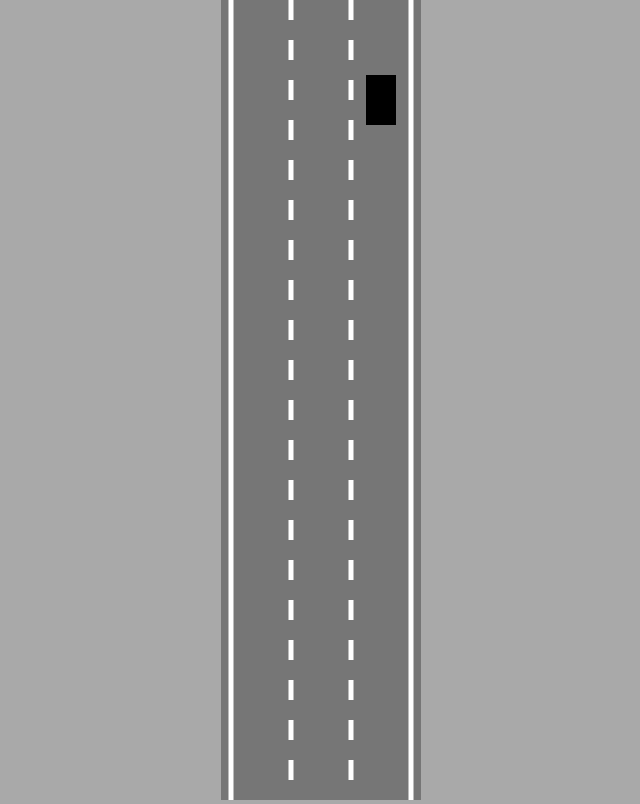
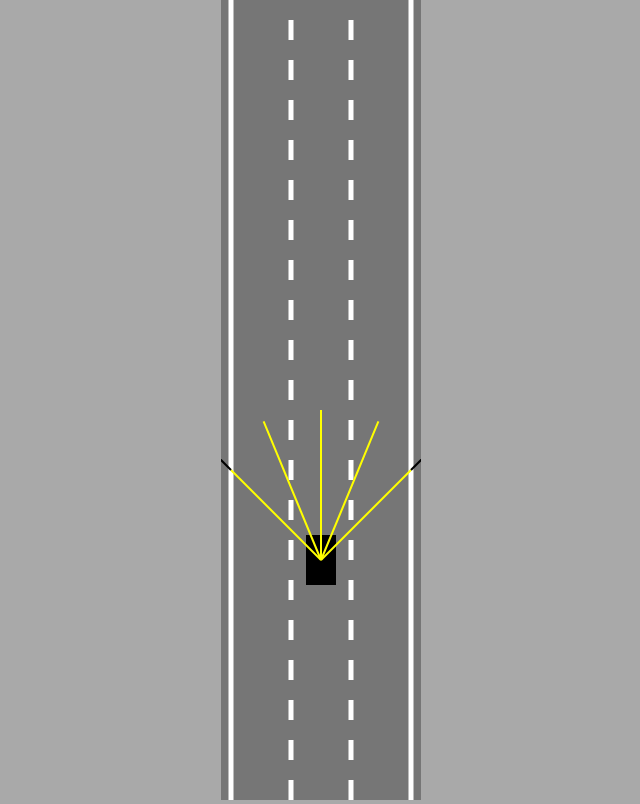
Before and after one commit to GautamKandula/AutoCar, a plain HTML site: page index.html in a window 1280 px wide. Shown: the whole page, without its empty margins (319-959 px from the left). Drawn offline with Linux system fonts and the light colour scheme.

Commit message:
Update 3 - Ray Casting and Sensors
Added ray casting with segment intersection for the road borders and the sensors that detect changes in the directions

```diff
--- a/car.js
+++ b/car.js
@@ -11,11 +11,13 @@ class Car {
         this.friction = 0.05;
         this.angle = 0;
 
+        this.sensor = new Sensor(this);
         this.controls = new Controls(); // See controls.js for methods
     }
 
-    update(){
+    update(roadBorders){
         this.#move();
+        this.sensor.update(roadBorders);
     }
 
     // All Movement Logic
@@ -81,5 +83,7 @@ class Car {
 
         // Sets angle and position correctly
         ctx.restore();
+
+        this.sensor.draw(ctx);
     }
 }
--- a/index.html
+++ b/index.html
@@ -8,6 +8,7 @@
 </head>
 <body>
     <canvas id="project"></canvas>
+    <script src="sensor.js"></script>
     <script src="utils.js"></script>
     <script src="road.js"></script>
     <script src="controls.js"></script>
--- a/main.js
+++ b/main.js
@@ -5,17 +5,21 @@ canvas.width = 200; // TBD on size
 
 const ctx = canvas.getContext("2d");
 const road = new Road(canvas.width/2, canvas.width*0.9);
-const car = new Car(road.getLaneCenter(2), 100, 30, 50);
-car.draw(ctx);
+const car = new Car(road.getLaneCenter(1), 100, 30, 50);
 
 animate(); // called on loop to simulate real time copy
 
 function animate() {
-    car.update();
+    car.update(road.borders);
 
     canvas.height = window.innerHeight; // Clears Canvas after animation frame (no leftover images)
 
-    road.draw(ctx)
+    ctx.save();
+    ctx.translate(0, -car.y+canvas.height*0.7);
+
+    road.draw(ctx);
     car.draw(ctx);
+
+    ctx.restore();
     requestAnimationFrame(animate); // Sets animate to animation frame
 }
--- a/road.js
+++ b/road.js
@@ -10,33 +10,43 @@ class Road {
         const infinity = 100000;
         this.top = -infinity;
         this.bottom = infinity;
+
+        const topLeft = {x: this.left, y: this.top}
+        const topRight = {x: this.right, y: this.top}
+        const bottomLeft = {x: this.left, y: this.bottom}
+        const bottomRight = {x: this.right, y: this.bottom}
+        this.borders = [[topLeft, bottomLeft], [topRight, bottomRight]]
     }
 
     getLaneCenter(laneIndex){
         const laneWidth = this.width/this.laneCount;
-        return this.left+laneWidth/2+laneIndex*laneWidth;
+        return this.left+laneWidth/2+Math.min(laneIndex, this.laneCount-1)*laneWidth;
     }
 
     draw(ctx){
         ctx.lineWidth = 5;
         ctx.strokeStyle = "white";
 
-        for(let i = 0; i <= this.laneCount; i++) {
+        for(let i = 1; i <= this.laneCount - 1; i++) {
             const x = lerp(
                 this.left,
                 this.right,
                 i/this.laneCount
             );
 
-            if (i > 0 && i < this.laneCount) {
-                ctx.setLineDash([20, 20]);
-            } else {
-                ctx.setLineDash([]);
-            }
+            ctx.setLineDash([20, 20]);
             ctx.beginPath();
             ctx.moveTo(x, this.top);
             ctx.lineTo(x, this.bottom);
             ctx.stroke();
         }
+
+        ctx.setLineDash([]);
+        this.borders.forEach(border=>{
+            ctx.beginPath();
+            ctx.moveTo(border[0].x, border[0].y);
+            ctx.lineTo(border[1].x, border[1].y);
+            ctx.stroke();
+        });
     }
 }
--- /dev/null
+++ b/sensor.js
@@ -0,0 +1,75 @@
+class Sensor{
+    constructor(car){
+        this.car = car;
+        this.rayCount = 5;
+        this.rayLength = 150;
+        this.raySpread = Math.PI/2;
+
+        this.rays = [];
+        this.readings = [];
+    }
+
+    update(roadBorders){
+        this.#castRays();
+        this.readings = [];
+        for (let i = 0; i < this.rays.length; i++) {
+            this.readings.push(
+                this.#getReading(this.rays[i], roadBorders)
+            );
+        }
+    }
+
+    #getReading(ray, roadBorders) {
+        let touches = []
+        for (let i = 0; i < roadBorders.length; i++) {
+            const touch = getIntersection(ray[0], ray[1], roadBorders[i][0], roadBorders[i][1]);
+
+            if (touch) {
+                touches.push(touch)
+            }
+        }
+
+        if (touches.length == 0) {
+            return null;
+        } else {
+            const offsets = touches.map(e=> e.offset);
+            const minOffset = Math.min(...offsets);
+            return touches.find(e=>e.offset == minOffset);
+        }
+
+    }
+
+    #castRays(){
+        this.rays = [];
+        for (let i = 0; i < this.rayCount; i++){
+            const rayAngle = lerp(this.raySpread/2, -this.raySpread/2, this.rayCount==1? 0.5: i/(this.rayCount-1)) + this.car.angle;
+
+            const start = {x:this.car.x, y:this.car.y};
+            const end = {x:this.car.x - Math.sin(rayAngle)*this.rayLength, y:this.car.y - Math.cos(rayAngle)*this.rayLength};
+
+            this.rays.push([start, end]);
+        }
+    }
+
+    draw(ctx){
+        for (let i = 0; i < this.rayCount; i++) {
+            let end = this.rays[i][1];
+            if(this.readings[i]) {
+                end = this.readings[i];
+            }
+            ctx.beginPath();
+            ctx.lineWidth = 2;
+            ctx.strokeStyle = "yellow";
+            ctx.moveTo(this.rays[i][0].x, this.rays[i][0].y);
+            ctx.lineTo(end.x, end.y);
+            ctx.stroke();
+
+            ctx.beginPath();
+            ctx.lineWidth = 2;
+            ctx.strokeStyle = "black";
+            ctx.moveTo(this.rays[i][1].x, this.rays[i][1].y);
+            ctx.lineTo(end.x, end.y);
+            ctx.stroke();
+        }
+    }
+}
--- a/utils.js
+++ b/utils.js
@@ -1,3 +1,23 @@
 function lerp(a, b, c) {
     return a + (b - a)*c;
 }
+
+function getIntersection(A,B,C,D){
+    const tTop=(D.x-C.x)*(A.y-C.y)-(D.y-C.y)*(A.x-C.x);
+    const uTop=(C.y-A.y)*(A.x-B.x)-(C.x-A.x)*(A.y-B.y);
+    const bottom=(D.y-C.y)*(B.x-A.x)-(D.x-C.x)*(B.y-A.y);
+
+    if(bottom!=0){
+        const t=tTop/bottom;
+        const u=uTop/bottom;
+        if(t>=0 && t<=1 && u>=0 && u<=1){
+            return {
+                x:lerp(A.x,B.x,t),
+                y:lerp(A.y,B.y,t),
+                offset:t
+            }
+        }
+    }
+
+    return null;
+}
```
